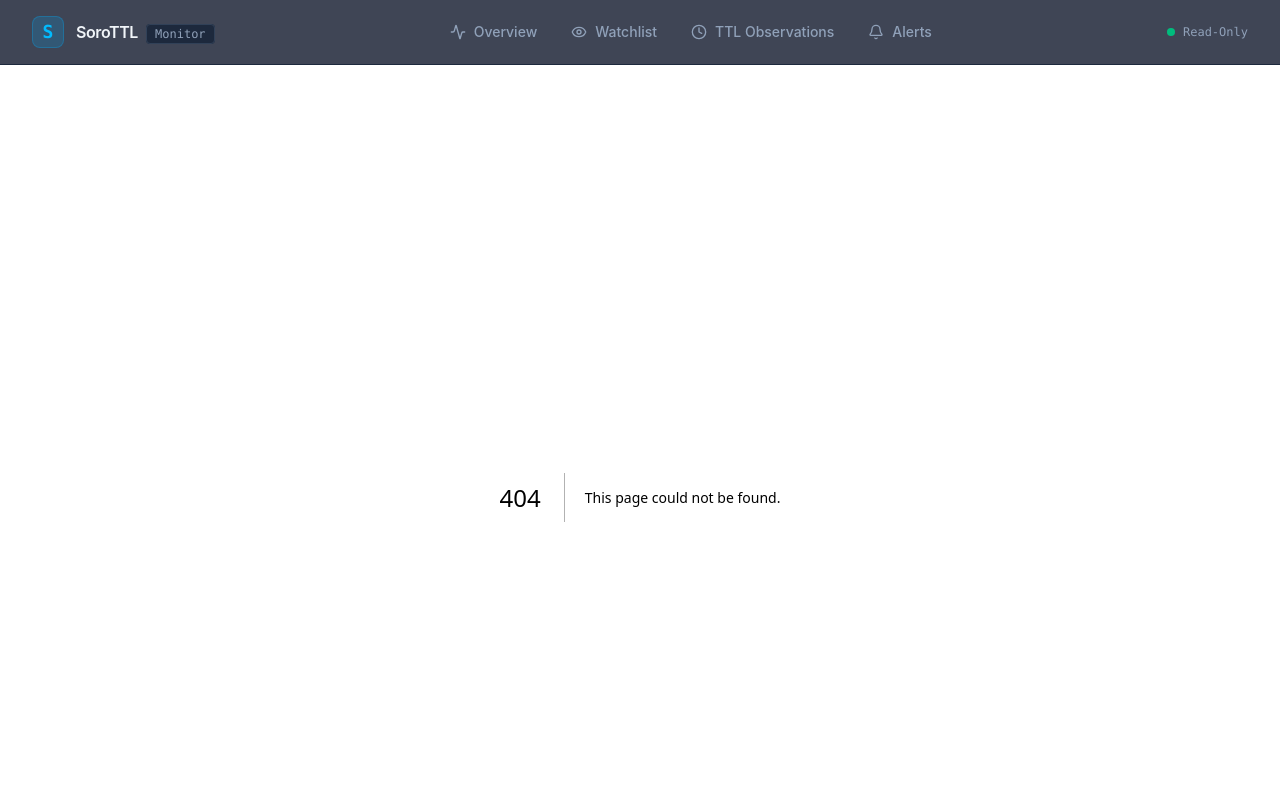
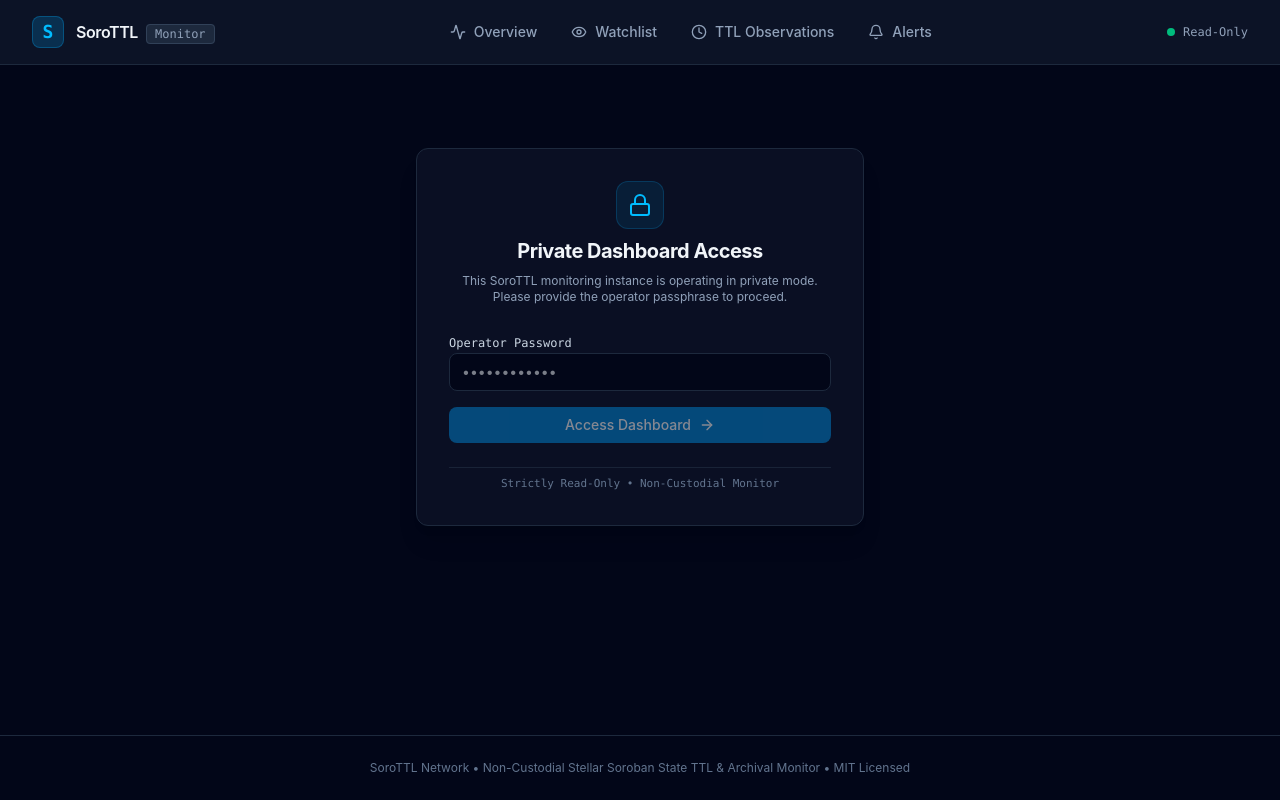
Before and after one commit to SoroTTL-Network/sorottl-dashboard, a Next.js app: page /login in a window 1280 px wide. Before the commit this address had no page. Shown: the top 800 px of the page. Built offline with nearby package versions, Linux system fonts and the light colour scheme.

Commit message:
feat(auth): implement visitor access control middleware, login page, and session api

```diff
--- /dev/null
+++ b/app/api/auth/login/route.ts
@@ -0,0 +1,59 @@
+import { NextRequest, NextResponse } from "next/server";
+import { getServerConfig } from "@/lib/config";
+
+const ACCESS_COOKIE_NAME = "sorottl_access_token";
+
+export async function POST(request: NextRequest): Promise<NextResponse> {
+  let serverConfig;
+  try {
+    serverConfig = getServerConfig();
+  } catch {
+    return NextResponse.json(
+      { success: false, error: "Server configuration error" },
+      { status: 500, headers: { "Cache-Control": "no-store" } },
+    );
+  }
+
+  if (serverConfig.accessMode !== "private") {
+    return NextResponse.json(
+      { success: true, message: "Dashboard is in public mode; authentication not required." },
+      { status: 200, headers: { "Cache-Control": "no-store" } },
+    );
+  }
+
+  let body: { password?: string };
+  try {
+    body = await request.json();
+  } catch {
+    return NextResponse.json(
+      { success: false, error: "Invalid request payload" },
+      { status: 400, headers: { "Cache-Control": "no-store" } },
+    );
+  }
+
+  const { password } = body;
+  if (!password || password !== serverConfig.accessPassword) {
+    return NextResponse.json(
+      { success: false, error: "Incorrect operator password" },
+      { status: 401, headers: { "Cache-Control": "no-store" } },
+    );
+  }
+
+  const response = NextResponse.json(
+    { success: true, message: "Authentication successful" },
+    { status: 200, headers: { "Cache-Control": "no-store" } },
+  );
+
+  // Set secure HTTP-only session cookie
+  response.cookies.set({
+    name: ACCESS_COOKIE_NAME,
+    value: serverConfig.accessPassword,
+    httpOnly: true,
+    secure: serverConfig.nodeEnv === "production",
+    sameSite: "lax",
+    path: "/",
+    maxAge: 60 * 60 * 24 * 7, // 7 days
+  });
+
+  return response;
+}
--- /dev/null
+++ b/app/login/page.tsx
@@ -0,0 +1,120 @@
+"use client";
+
+import { useState, Suspense } from "react";
+import { useRouter, useSearchParams } from "next/navigation";
+import { Lock, ArrowRight, AlertCircle } from "lucide-react";
+import { Card } from "@/components/ui/card";
+
+function LoginForm() {
+  const router = useRouter();
+  const searchParams = useSearchParams();
+  const [password, setPassword] = useState("");
+  const [isLoading, setIsLoading] = useState(false);
+  const [error, setError] = useState<string | null>(null);
+
+  const rawReturnUrl = searchParams.get("returnUrl") || "/";
+  // Enforce relative path to prevent open redirect vulnerabilities
+  const returnUrl =
+    rawReturnUrl.startsWith("/") && !rawReturnUrl.startsWith("//") ? rawReturnUrl : "/";
+
+  const handleSubmit = async (e: React.FormEvent) => {
+    e.preventDefault();
+    if (!password) return;
+
+    setIsLoading(true);
+    setError(null);
+
+    try {
+      const res = await fetch("/api/auth/login", {
+        method: "POST",
+        headers: {
+          "Content-Type": "application/json",
+        },
+        body: JSON.stringify({ password }),
+      });
+
+      const data = await res.json();
+      if (!res.ok || !data.success) {
+        setError(data.error || "Authentication failed. Check operator password.");
+        setIsLoading(false);
+        return;
+      }
+
+      router.push(returnUrl);
+      router.refresh();
+    } catch {
+      setError("Network failure while verifying password");
+      setIsLoading(false);
+    }
+  };
+
+  return (
+    <Card className="max-w-md w-full p-8 space-y-6 border-slate-800 bg-slate-900/60 shadow-xl">
+      <div className="space-y-2 text-center">
+        <div className="h-12 w-12 rounded-xl bg-sky-500/10 text-sky-400 flex items-center justify-center mx-auto border border-sky-500/20">
+          <Lock className="h-6 w-6" />
+        </div>
+        <h1 className="text-xl font-bold tracking-tight text-slate-100">
+          Private Dashboard Access
+        </h1>
+        <p className="text-xs text-slate-400">
+          This SoroTTL monitoring instance is operating in private mode. Please provide the operator
+          passphrase to proceed.
+        </p>
+      </div>
+
+      {error && (
+        <div className="p-3 rounded-lg bg-rose-500/10 border border-rose-500/20 text-rose-300 text-xs flex items-center gap-2">
+          <AlertCircle className="h-4 w-4 shrink-0" />
+          <span>{error}</span>
+        </div>
+      )}
+
+      <form onSubmit={handleSubmit} className="space-y-4">
+        <div className="space-y-1.5">
+          <label
+            htmlFor="operator-password"
+            className="text-xs font-mono text-slate-300 font-medium"
+          >
+            Operator Password
+          </label>
+          <input
+            id="operator-password"
+            type="password"
+            value={password}
+            onChange={(e) => setPassword(e.target.value)}
+            placeholder="••••••••••••"
+            required
+            disabled={isLoading}
+            className="w-full bg-slate-950 border border-slate-800 rounded-lg px-3 py-2 text-slate-100 text-sm focus:outline-none focus:ring-2 focus:ring-sky-500/40 disabled:opacity-50"
+          />
+        </div>
+
+        <button
+          type="submit"
+          disabled={isLoading || !password}
+          className="w-full inline-flex items-center justify-center gap-2 px-4 py-2 rounded-lg bg-sky-600 hover:bg-sky-500 text-white text-sm font-medium transition-colors disabled:opacity-50 disabled:cursor-not-allowed focus:outline-none focus:ring-2 focus:ring-sky-500/40"
+        >
+          <span>{isLoading ? "Verifying..." : "Access Dashboard"}</span>
+          <ArrowRight className="h-4 w-4" />
+        </button>
+      </form>
+
+      <div className="pt-2 border-t border-slate-800/80 text-center text-[11px] text-slate-500 font-mono">
+        Strictly Read-Only &bull; Non-Custodial Monitor
+      </div>
+    </Card>
+  );
+}
+
+export default function LoginPage() {
+  return (
+    <div className="min-h-[60vh] flex items-center justify-center px-4">
+      <Suspense
+        fallback={<div className="text-xs font-mono text-slate-500">Loading access gate...</div>}
+      >
+        <LoginForm />
+      </Suspense>
+    </div>
+  );
+}
--- /dev/null
+++ b/middleware.ts
@@ -0,0 +1,112 @@
+import { NextRequest, NextResponse } from "next/server";
+import { getServerConfig } from "./lib/config";
+
+const ACCESS_COOKIE_NAME = "sorottl_access_token";
+
+/**
+ * Middleware handling visitor access control and security header enforcement.
+ */
+export function middleware(request: NextRequest) {
+  let serverConfig;
+  try {
+    serverConfig = getServerConfig();
+  } catch {
+    // If configuration is completely invalid in production, block access safely with 500
+    if (request.nextUrl.pathname.startsWith("/api/")) {
+      return NextResponse.json(
+        { success: false, error: { code: "CONFIG_ERROR", message: "Server configuration error" } },
+        { status: 500, headers: { "Cache-Control": "no-store" } },
+      );
+    }
+    return new NextResponse("Server Configuration Error", { status: 500 });
+  }
+
+  const { pathname } = request.nextUrl;
+
+  // Static assets and internal Next.js requests bypass visitor auth
+  if (
+    pathname.startsWith("/_next") ||
+    pathname.startsWith("/favicon.ico") ||
+    pathname.endsWith(".ico") ||
+    pathname.endsWith(".png") ||
+    pathname.endsWith(".jpg") ||
+    pathname.endsWith(".svg") ||
+    pathname.endsWith(".css") ||
+    pathname.endsWith(".js")
+  ) {
+    return NextResponse.next();
+  }
+
+  // Handle visitor authentication when in private mode
+  if (serverConfig.accessMode === "private") {
+    // Check for login route or authentication verification endpoint
+    const isLoginPath = pathname === "/login";
+    const isAuthApiPath = pathname === "/api/auth/login";
+
+    const cookieToken = request.cookies.get(ACCESS_COOKIE_NAME)?.value;
+    const headerToken = request.headers.get("x-sorottl-access-password");
+
+    const isAuthorized =
+      (cookieToken && cookieToken === serverConfig.accessPassword) ||
+      (headerToken && headerToken === serverConfig.accessPassword);
+
+    if (!isAuthorized && !isLoginPath && !isAuthApiPath) {
+      if (pathname.startsWith("/api/")) {
+        return NextResponse.json(
+          {
+            success: false,
+            error: {
+              code: "VISITOR_AUTH_REQUIRED",
+              message: "Dashboard is configured in private mode. Visitor authentication required.",
+            },
+          },
+          { status: 401, headers: { "Cache-Control": "no-store" } },
+        );
+      }
+
+      // Redirect browser visitors to /login preserving intended destination safely
+      const loginUrl = new URL("/login", request.url);
+      if (pathname !== "/") {
+        // Enforce relative return path to prevent open redirect vulnerabilities
+        const safeReturnPath =
+          pathname.startsWith("/") && !pathname.startsWith("//") ? pathname : "/";
+        loginUrl.searchParams.set("returnUrl", safeReturnPath);
+      }
+      return NextResponse.redirect(loginUrl);
+    }
+
+    // If visitor is already authorized and visits /login, redirect to destination or home
+    if (isAuthorized && isLoginPath) {
+      const rawReturnUrl = request.nextUrl.searchParams.get("returnUrl") || "/";
+      const safeReturnUrl =
+        rawReturnUrl.startsWith("/") && !rawReturnUrl.startsWith("//") ? rawReturnUrl : "/";
+      return NextResponse.redirect(new URL(safeReturnUrl, request.url));
+    }
+  }
+
+  // Response passes with Next.js standard headers
+  const response = NextResponse.next();
+
+  // Enforce security headers on response
+  response.headers.set("X-Content-Type-Options", "nosniff");
+  response.headers.set("X-Frame-Options", "DENY");
+  response.headers.set("Referrer-Policy", "strict-origin-when-cross-origin");
+  response.headers.set(
+    "Permissions-Policy",
+    "camera=(), microphone=(), geolocation=(), payment=(), usb=()",
+  );
+
+  return response;
+}
+
+export const config = {
+  matcher: [
+    /*
+     * Match all request paths except for the ones starting with:
+     * - _next/static (static files)
+     * - _next/image (image optimization files)
+     * - favicon.ico (favicon file)
+     */
+    "/((?!_next/static|_next/image|favicon.ico).*)",
+  ],
+};
```
